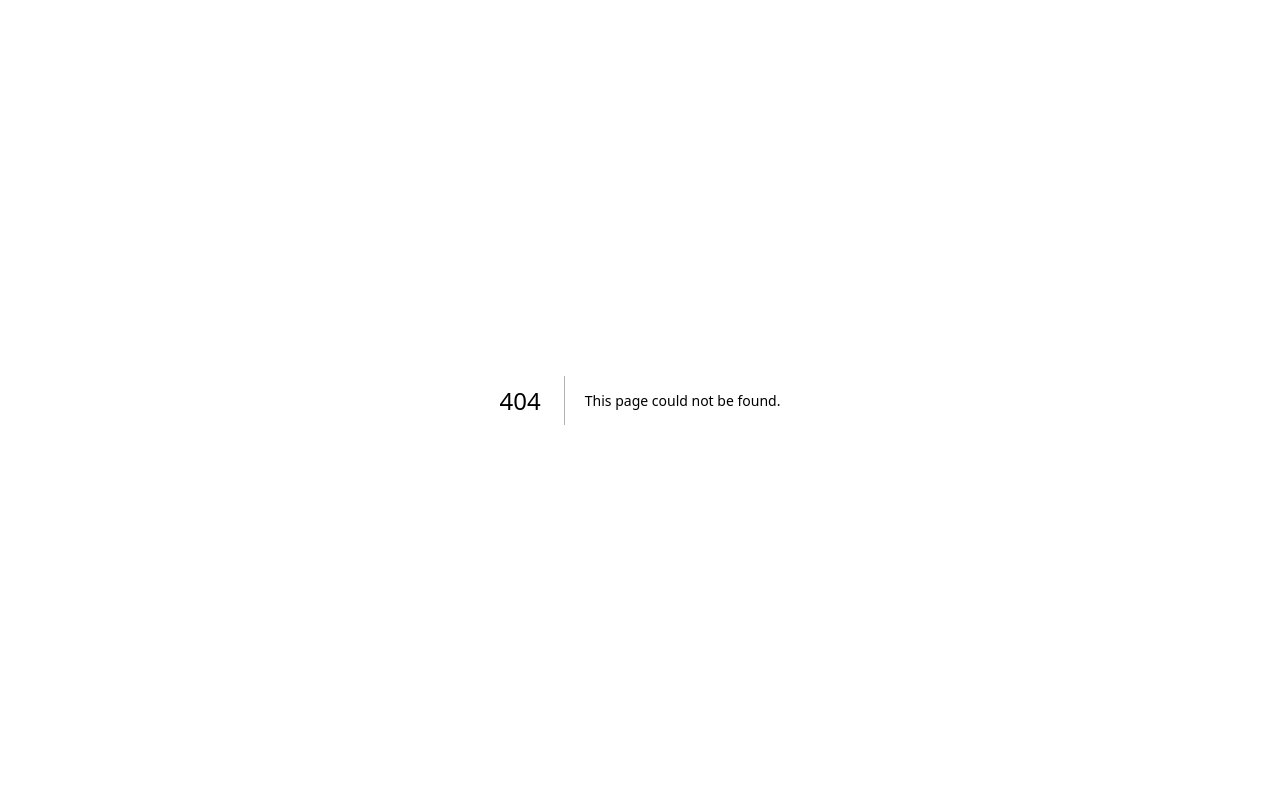
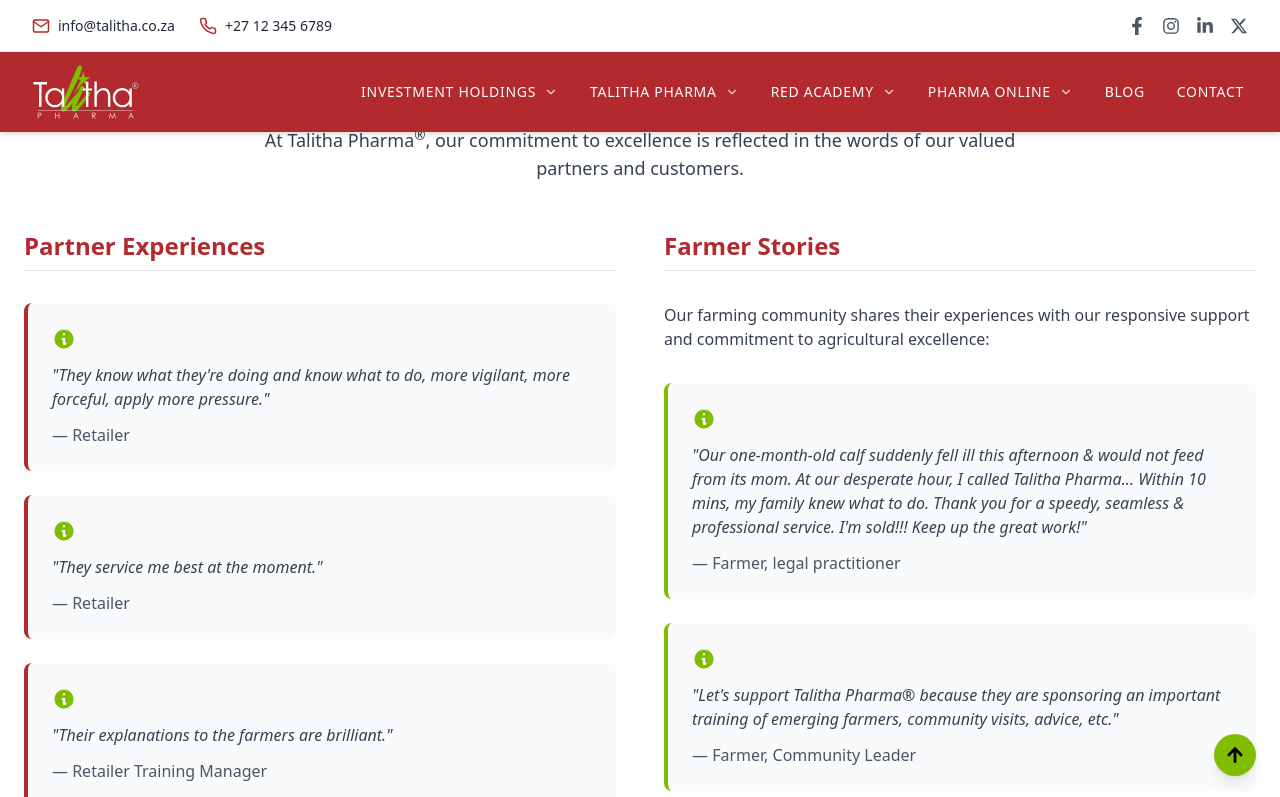
Before and after one commit to MilkCyberCreatives/talitha, a Next.js app: page /testimonials in a window 1280 px wide. Before the commit this address had no page. Shown: the top 797 px of the page. Built offline with nearby package versions, Linux system fonts and the light colour scheme.

Commit message:
testimonials page

```diff
--- /dev/null
+++ b/pages/testimonials.tsx
@@ -0,0 +1,109 @@
+import Head from "next/head";
+import TopHeader from "@/components/TopHeader";
+import MainHeader from "@/components/MainHeader";
+import Footer from "@/components/Footer";
+
+export default function TestimonialsPage() {
+  const partnerTestimonials = [
+    {
+      quote: "They know what they're doing and know what to do, more vigilant, more forceful, apply more pressure.",
+      author: "Retailer",
+    },
+    {
+      quote: "They service me best at the moment.",
+      author: "Retailer",
+    },
+    {
+      quote: "Their explanations to the farmers are brilliant.",
+      author: "Retailer Training Manager",
+    },
+  ];
+
+  const farmerTestimonials = [
+    {
+      quote: "Our one-month-old calf suddenly fell ill this afternoon & would not feed from its mom. At our desperate hour, I called Talitha Pharma… Within 10 mins, my family knew what to do. Thank you for a speedy, seamless & professional service. I'm sold!!! Keep up the great work!",
+      author: "Farmer, legal practitioner",
+    },
+    {
+      quote: "Let's support Talitha Pharma® because they are sponsoring an important training of emerging farmers, community visits, advice, etc.",
+      author: "Farmer, Community Leader",
+    },
+    {
+      quote: "It meets the needs of a modern farmer in an innovative way. The company is very fond of black excellence.",
+      author: "Farmer",
+    },
+  ];
+
+  return (
+    <div className="min-h-screen flex flex-col bg-white">
+      <Head>
+        <title>Testimonials | Talitha Pharma</title>
+        <meta
+          name="description"
+          content="What our partners and farmers say about Talitha Pharma"
+        />
+        <meta name="viewport" content="width=device-width, initial-scale=1" />
+      </Head>
+
+      <TopHeader />
+      <MainHeader />
+
+      <main className="flex-grow px-4 sm:px-6 py-12 max-w-7xl mx-auto">
+        {/* Introduction */}
+        <div className="text-center mb-12">
+          <h1 className="text-3xl font-bold text-[#B2292E] mb-4">Client Testimonials</h1>
+          <div className="w-20 h-0.5 bg-[#80BC00] mx-auto mb-6"></div>
+          <p className="text-gray-700 max-w-3xl mx-auto text-lg">
+            At Talitha Pharma<sup>®</sup>, our commitment to excellence is reflected in the words of our valued partners and customers.
+          </p>
+        </div>
+
+        {/* Testimonials Grid */}
+        <div className="grid md:grid-cols-2 gap-12">
+          {/* Partners Testimonials */}
+          <div className="space-y-8">
+            <h2 className="text-2xl font-semibold text-[#B2292E] border-b pb-2 border-gray-200">Partner Experiences</h2>
+            <div className="space-y-6">
+              {partnerTestimonials.map((testimonial, index) => (
+                <div
+                  key={index}
+                  className="bg-gray-50 p-6 rounded-lg border-l-4 border-[#B2292E]"
+                >
+                  <svg className="w-6 h-6 text-[#80BC00] mb-3" fill="currentColor" viewBox="0 0 20 20" xmlns="http://www.w3.org/2000/svg">
+                    <path fillRule="evenodd" d="M18 10a8 8 0 11-16 0 8 8 0 0116 0zm-7-4a1 1 0 11-2 0 1 1 0 012 0zM9 9a1 1 0 000 2v3a1 1 0 001 1h1a1 1 0 100-2v-3a1 1 0 00-1-1H9z" clipRule="evenodd"></path>
+                  </svg>
+                  <blockquote className="text-gray-700 italic">"{testimonial.quote}"</blockquote>
+                  <p className="text-gray-600 mt-3 font-medium">— {testimonial.author}</p>
+                </div>
+              ))}
+            </div>
+          </div>
+
+          {/* Farmer Testimonials */}
+          <div className="space-y-8">
+            <h2 className="text-2xl font-semibold text-[#B2292E] border-b pb-2 border-gray-200">Farmer Stories</h2>
+            <p className="text-gray-700">
+              Our farming community shares their experiences with our responsive support and commitment to agricultural excellence:
+            </p>
+            <div className="space-y-6">
+              {farmerTestimonials.map((testimonial, index) => (
+                <div
+                  key={index}
+                  className="bg-gray-50 p-6 rounded-lg border-l-4 border-[#80BC00]"
+                >
+                  <svg className="w-6 h-6 text-[#80BC00] mb-3" fill="currentColor" viewBox="0 0 20 20" xmlns="http://www.w3.org/2000/svg">
+                    <path fillRule="evenodd" d="M18 10a8 8 0 11-16 0 8 8 0 0116 0zm-7-4a1 1 0 11-2 0 1 1 0 012 0zM9 9a1 1 0 000 2v3a1 1 0 001 1h1a1 1 0 100-2v-3a1 1 0 00-1-1H9z" clipRule="evenodd"></path>
+                  </svg>
+                  <blockquote className="text-gray-700 italic">"{testimonial.quote}"</blockquote>
+                  <p className="text-gray-600 mt-3 font-medium">— {testimonial.author}</p>
+                </div>
+              ))}
+            </div>
+          </div>
+        </div>
+      </main>
+
+      <Footer />
+    </div>
+  );
+}
```
